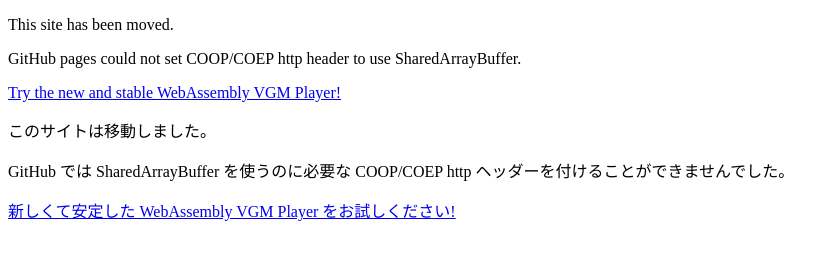
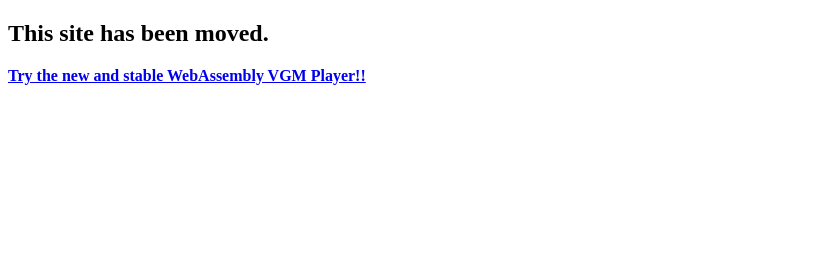
Before and after one commit to h1romas4/libymfm.wasm, a plain HTML site: page docs/index.html in a window 1280 px wide. Shown: the whole page, without its empty margins (0-839 px from the left). Drawn offline with Linux system fonts and the light colour scheme.

Commit message:
update GithHub pages

```diff
--- a/docs/index.html
+++ b/docs/index.html
@@ -6,11 +6,7 @@
 <title>301 Moved Permanently</title>
 </head>
 <body>
-<p>This site has been moved.</p>
-<p>GitHub pages could not set COOP/COEP http header to use SharedArrayBuffer.</p>
-<p><a href="https://chipstream.netlify.app/">Try the new and stable WebAssembly VGM Player!</a></p>
-<p>このサイトは移動しました。</p>
-<p>GitHub では SharedArrayBuffer を使うのに必要な COOP/COEP http ヘッダーを付けることができませんでした。</p>
-<p><a href="https://chipstream.netlify.app/">新しくて安定した WebAssembly VGM Player をお試しください!</a></p>
+<h2>This site has been moved.</h2>
+<p><strong><a href="https://chipstream.netlify.app/">Try the new and stable WebAssembly VGM Player!!</a></strong></p>
 </body>
 </html>
```
